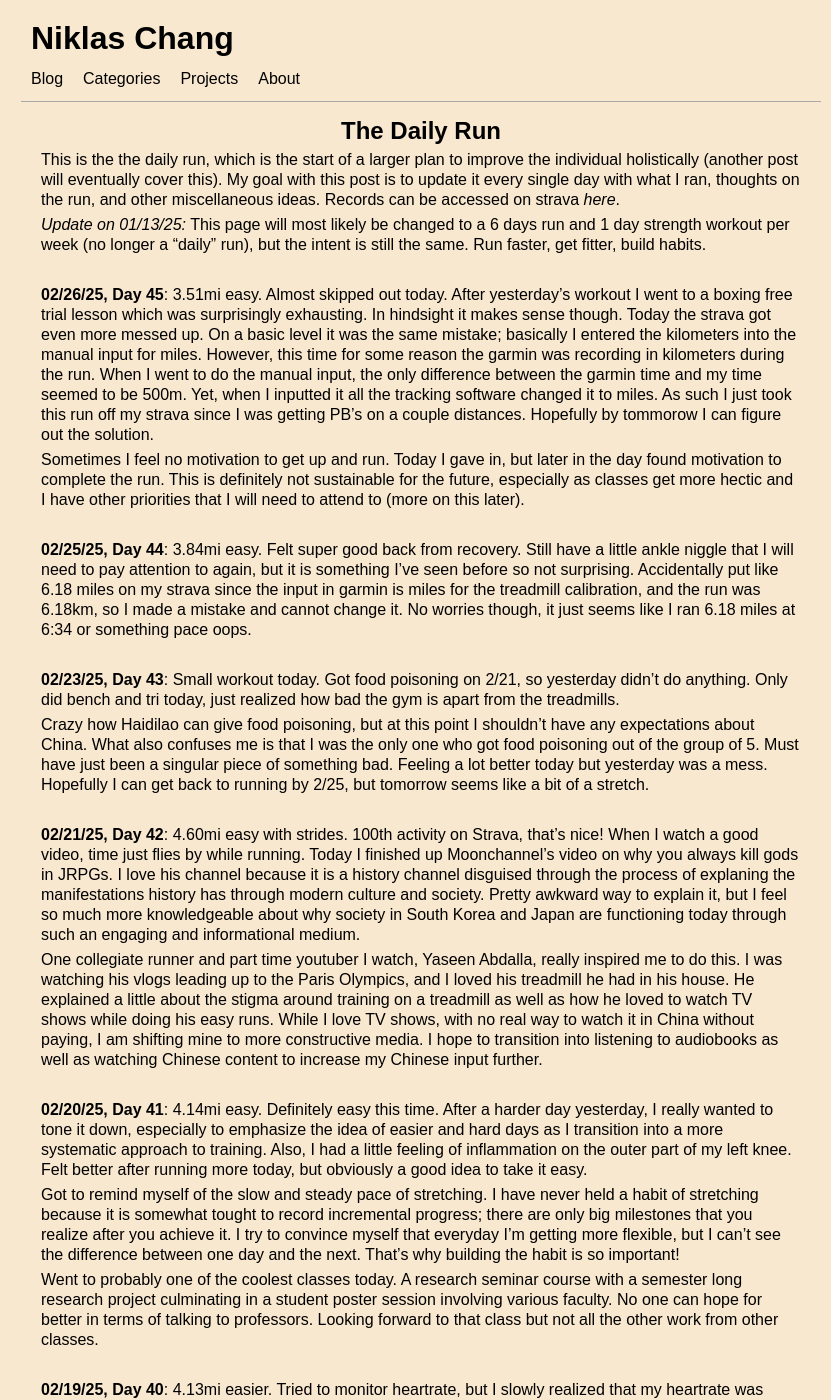
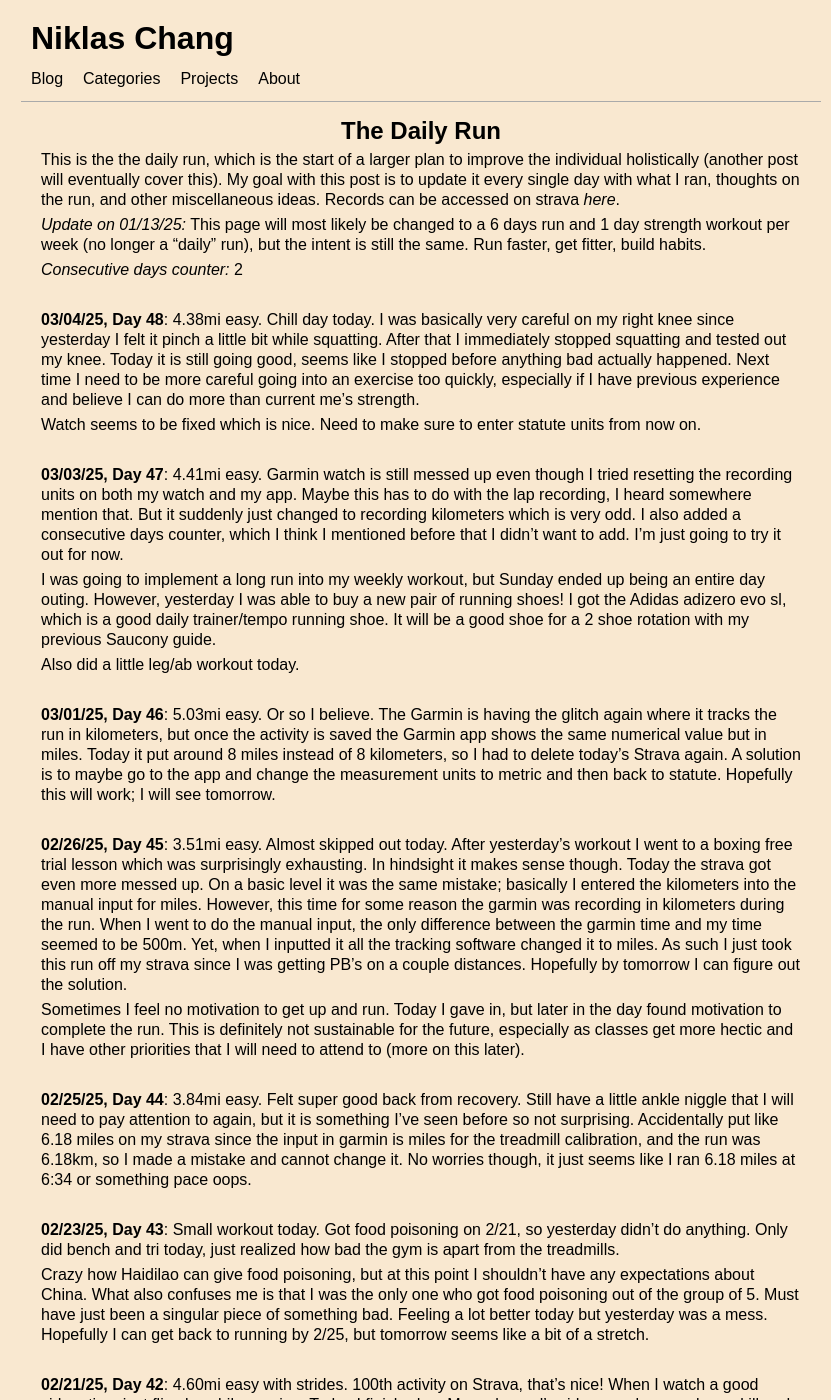
Before and after one commit to Niklichang/niklichang.github.io, a Jekyll site: the page built from _posts/2024-12-02-the-daily-run.md, in a window 1280 px wide and 1400 px high. Shown: the whole window, without its empty margins (219-1050 px from the left). Built offline with Jekyll 4.4.1, drawn with Linux system fonts in a browser that asks for light colours; some web fonts are replaced.

Commit message:
so what have u been upto

```diff
--- a/_posts/2024-12-02-the-daily-run.md
+++ b/_posts/2024-12-02-the-daily-run.md
@@ -10,9 +10,29 @@ This is the the daily run, which is the start of a larger plan to improve the in
 
 *Update on 01/13/25:* This page will most likely be changed to a 6 days run and 1 day strength workout per week (no longer a "daily" run), but the intent is still the same. Run faster, get fitter, build habits.
 
+*Consecutive days counter:* 2
+
 <br/>
 
-**02/26/25, Day 45**: 3.51mi easy. Almost skipped out today. After yesterday's workout I went to a boxing free trial lesson which was surprisingly exhausting. In hindsight it makes sense though. Today the strava got even more messed up. On a basic level it was the same mistake; basically I entered the kilometers into the manual input for miles. However, this time for some reason the garmin was recording in kilometers during the run. When I went to do the manual input, the only difference between the garmin time and my time seemed to be 500m. Yet, when I inputted it all the tracking software changed it to miles. As such I just took this run off my strava since I was getting PB's on a couple distances. Hopefully by tommorow I can figure out the solution.
+**03/04/25, Day 48**: 4.38mi easy. Chill day today. I was basically very careful on my right knee since yesterday I felt it pinch a little bit while squatting. After that I immediately stopped squatting and tested out my knee. Today it is still going good, seems like I stopped before anything bad actually happened. Next time I need to be more careful going into an exercise too quickly, especially if I have previous experience and believe I can do more than current me's strength.
+
+Watch seems to be fixed which is nice. Need to make sure to enter statute units from now on.
+
+<br/>
+
+**03/03/25, Day 47**: 4.41mi easy. Garmin watch is still messed up even though I tried resetting the recording units on both my watch and my app. Maybe this has to do with the lap recording, I heard somewhere mention that. But it suddenly just changed to recording kilometers which is very odd. I also added a consecutive days counter, which I think I mentioned before that I didn't want to add. I'm just going to try it out for now.
+
+I was going to implement a long run into my weekly workout, but Sunday ended up being an entire day outing. However, yesterday I was able to buy a new pair of running shoes! I got the Adidas adizero evo sl, which is a good daily trainer/tempo running shoe. It will be a good shoe for a 2 shoe rotation with my previous Saucony guide.
+
+Also did a little leg/ab workout today.
+
+<br/>
+
+**03/01/25, Day 46**: 5.03mi easy. Or so I believe. The Garmin is having the glitch again where it tracks the run in kilometers, but once the activity is saved the Garmin app shows the same numerical value but in miles. Today it put around 8 miles instead of 8 kilometers, so I had to delete today's Strava again. A solution is to maybe go to the app and change the measurement units to metric and then back to statute. Hopefully this will work; I will see tomorrow.
+
+<br/>
+
+**02/26/25, Day 45**: 3.51mi easy. Almost skipped out today. After yesterday's workout I went to a boxing free trial lesson which was surprisingly exhausting. In hindsight it makes sense though. Today the strava got even more messed up. On a basic level it was the same mistake; basically I entered the kilometers into the manual input for miles. However, this time for some reason the garmin was recording in kilometers during the run. When I went to do the manual input, the only difference between the garmin time and my time seemed to be 500m. Yet, when I inputted it all the tracking software changed it to miles. As such I just took this run off my strava since I was getting PB's on a couple distances. Hopefully by tomorrow I can figure out the solution.
 
 Sometimes I feel no motivation to get up and run. Today I gave in, but later in the day found motivation to complete the run. This is definitely not sustainable for the future, especially as classes get more hectic and I have other priorities that I will need to attend to (more on this later).
 
```
